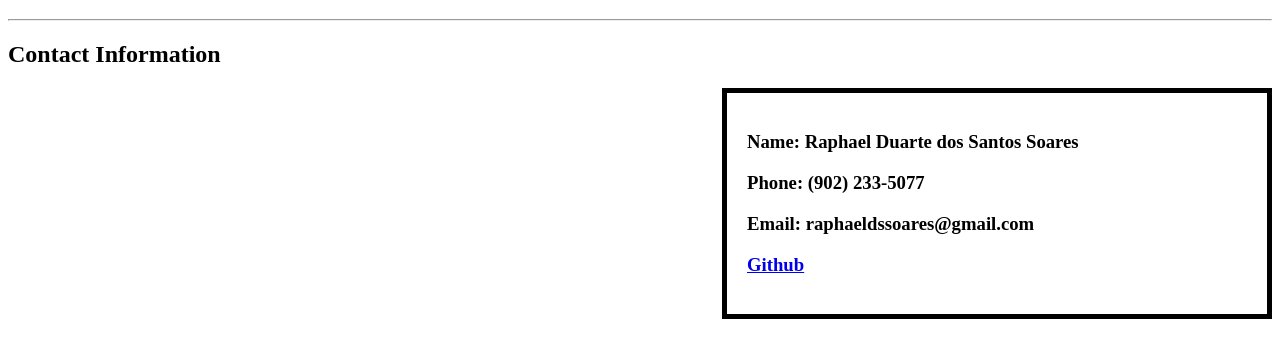
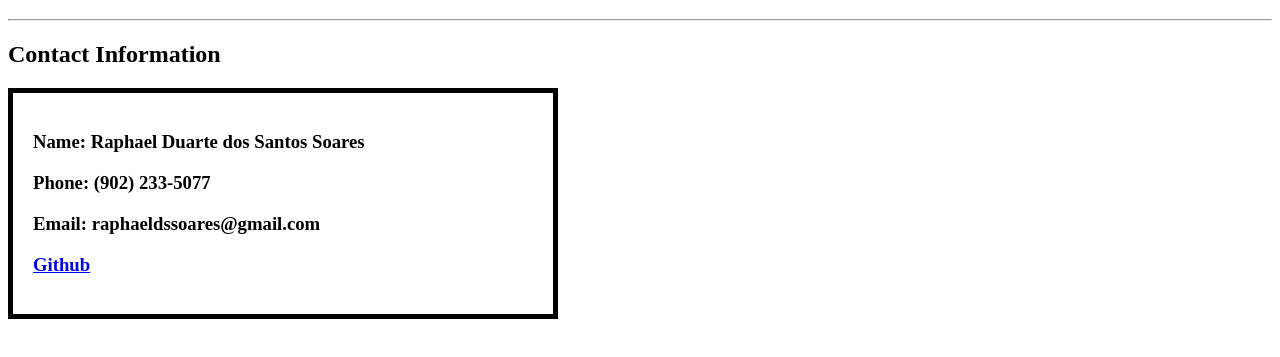
Before and after one commit to rdss33/HTML-Resume, a plain HTML site: page Resources/public/contact.html in a window 1280 px wide. Shown: the part 61-418 px from the top of the page. Drawn offline with Linux system fonts and the light colour scheme.

Commit message:
Contact Me adjustment
Chose float: left instead of float: inline to display it better

```diff
--- a/Resources/public/contact.html
+++ b/Resources/public/contact.html
@@ -5,7 +5,7 @@
     <title>Contact Me</title>
     <style>
         #Contact_Card{
-            width: 500px; float:inline-end; color: black;
+            width: 500px; float:left; color: black;
             text-align:left; padding: 20px; border: 5px solid black;
         }
     </style>
```
